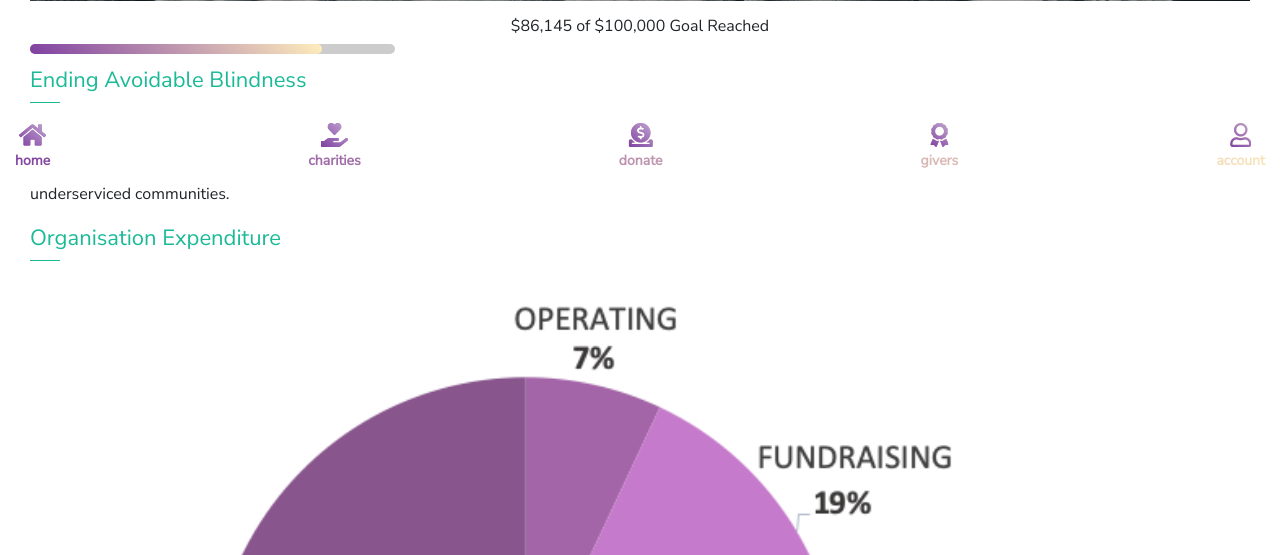
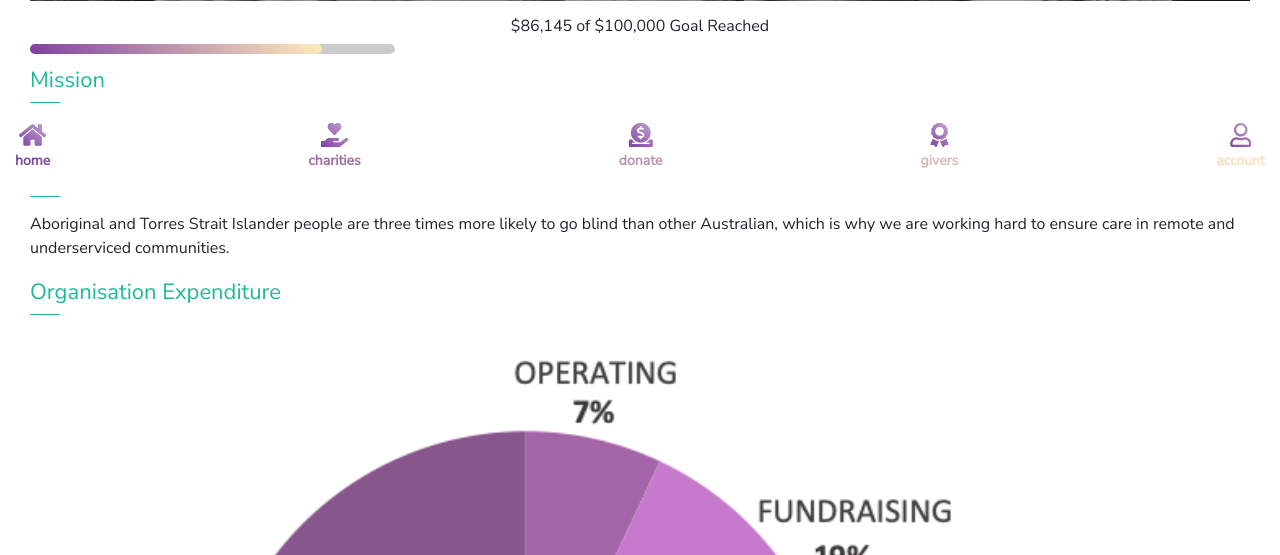
Before and after one commit to chrisswu/cse_hackathon, a Flask app: page /charity_information in a window 1280 px wide. Shown: the part 613-1168 px from the top of the page. Run offline with Flask 2, Linux system fonts and the light colour scheme; some libraries are stand-ins or nearby versions.

Commit message:
jokes fixed charity info

```diff
--- a/templates/charity_information.html
+++ b/templates/charity_information.html
@@ -25,11 +25,13 @@
 </div>
 
 <div id="text-block">
-    <div class="title1">Ending Avoidable Blindness</div>
+    <div class="title1">Mission</div>
     <div style="border-bottom:1px solid #1aba97; padding-bottom:5px; width:30px;margin-bottom:15px;"></div>
     <p> We aspire for people in developing countries to get the same quality eye care
         the rest of the world takes for granted – and we won’t stop until this is done.</p>
 
+    <div class="title1">Ending Avoidable Blindness</div>
+    <div style="border-bottom:1px solid #1aba97; padding-bottom:5px; width:30px;margin-bottom:15px;"></div>
     <p> Aboriginal and Torres Strait Islander people are three times more likely
         to go blind than other Australian, which is why we are working hard to
         ensure care in remote and underserviced communities.</p>
```
Also changed, not shown: 1 other file.
